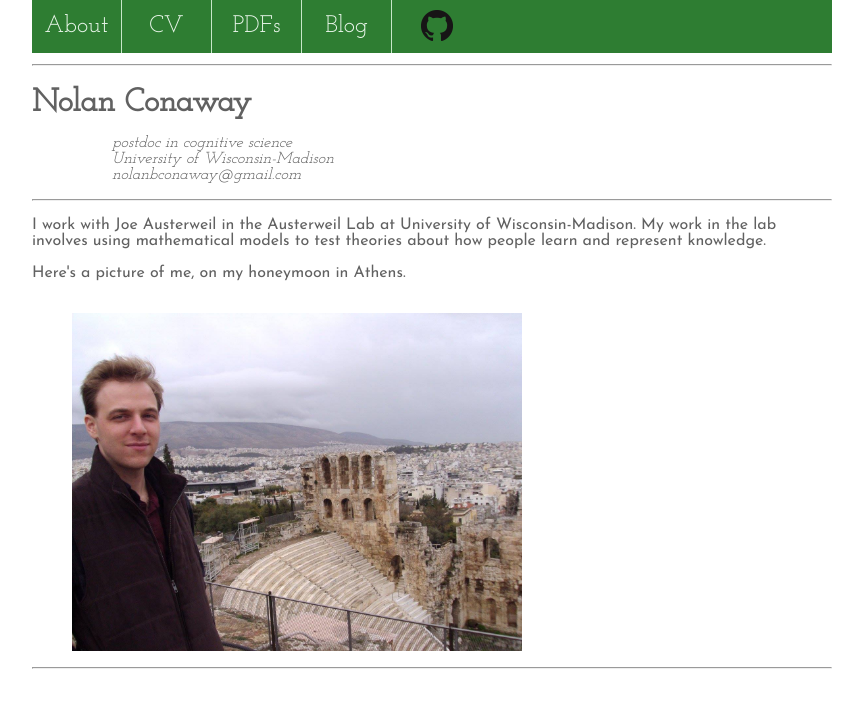
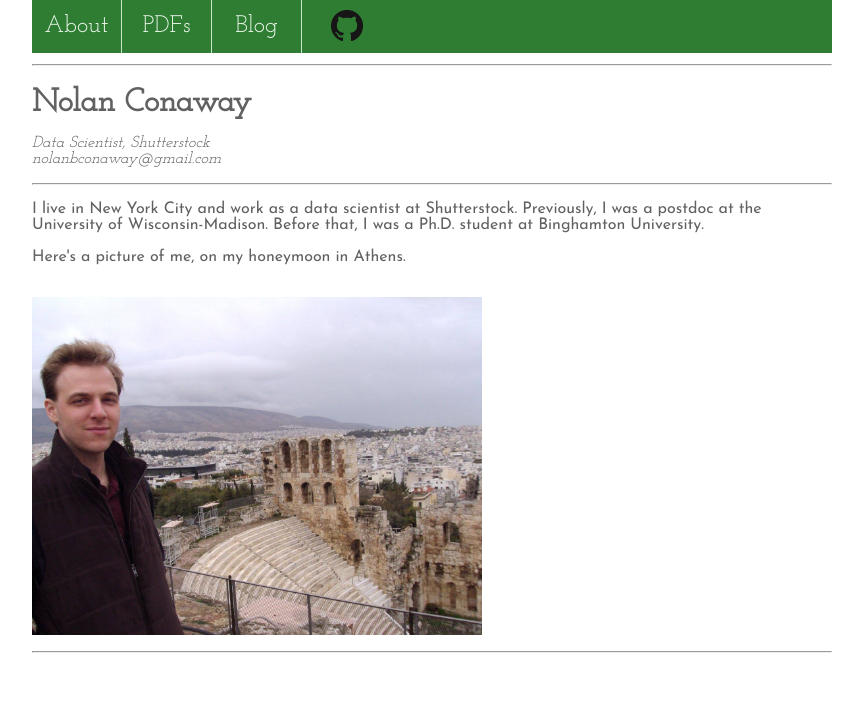
Before and after one commit to nolanbconaway/nolanbconaway.github.io, a Jekyll site: the page built from index.html, in a window 1280 px wide. Shown: the top 708 px of the page, without its empty margins (208-1071 px from the left). Built offline with Jekyll 4.4.1, drawn with Linux system fonts in a browser that asks for light colours.

Commit message:
summer update

```diff
--- a/_includes/nav.html
+++ b/_includes/nav.html
@@ -3,7 +3,7 @@
 <nav>
 	<ul>
 		<li><a href="/">About</a></li>
-		<li><a href="/cv">CV</a></li>
+		<!-- <li><a href="/cv">CV</a></li> -->
     	<li><a href="/pdfs">PDFs</a></li>
 		<li><a href="/blog">Blog</a></li>
 		<li><a href="https://github.com/nolanbconaway"><img src="/img/github-mark/GitHub-Mark-32px.png" /></a></li>
--- a/cv/index.html
+++ b/cv/index.html
@@ -12,8 +12,8 @@ tags: cv
 
 </style>
 
-<h3 style = "text-align: center;"><a href="/resume">Looking for my professional resume?</a></h3>
-
+<!-- <h3 style = "text-align: center;"><a href="/resume">Looking for my professional resume?</a></h3>
+ -->
 <br>
 <i>Updated June 2017</i>
 <br>
--- a/index.html
+++ b/index.html
@@ -10,8 +10,7 @@ excerpt: Nolan Conaway's personal website.
 
 <div class="info fancy">
 	<i>
-		postdoc in cognitive science <br>
-		University of Wisconsin-Madison<br>
+		Data Scientist, Shutterstock<br>
 		nolanbconaway@gmail.com
 	</i>
 </div>
@@ -19,9 +18,10 @@ excerpt: Nolan Conaway's personal website.
 <hr>
 
 <div class="blurb">
-I work with Joe Austerweil in the Austerweil Lab at University of Wisconsin-Madison.
-My work in the lab involves using mathematical models to test theories about how people
-learn and represent knowledge.
+
+I live in New York City and work as a data scientist at Shutterstock.
+Previously, I was a postdoc at the University of Wisconsin-Madison.
+Before that, I was a Ph.D. student at Binghamton University.
 
 <p>
 Here's a picture of me, on my honeymoon in Athens.
@@ -38,7 +38,6 @@ Here's a picture of me, on my honeymoon in Athens.
 		margin-bottom: 2%;
 	}
 	.info {
-		padding-left: 10%;
 		padding-bottom: 1%;
 	}
 
@@ -50,7 +49,7 @@ Here's a picture of me, on my honeymoon in Athens.
 		width: 100%;
 		align-content: center;
 		display: block;
-		margin-left: 5%;
+		margin-left: 0%;
 		margin-right: 5%;
 	}
 
```
Also changed, not shown: pdfs/index.html (+6 -3 lines), 3 other files.
